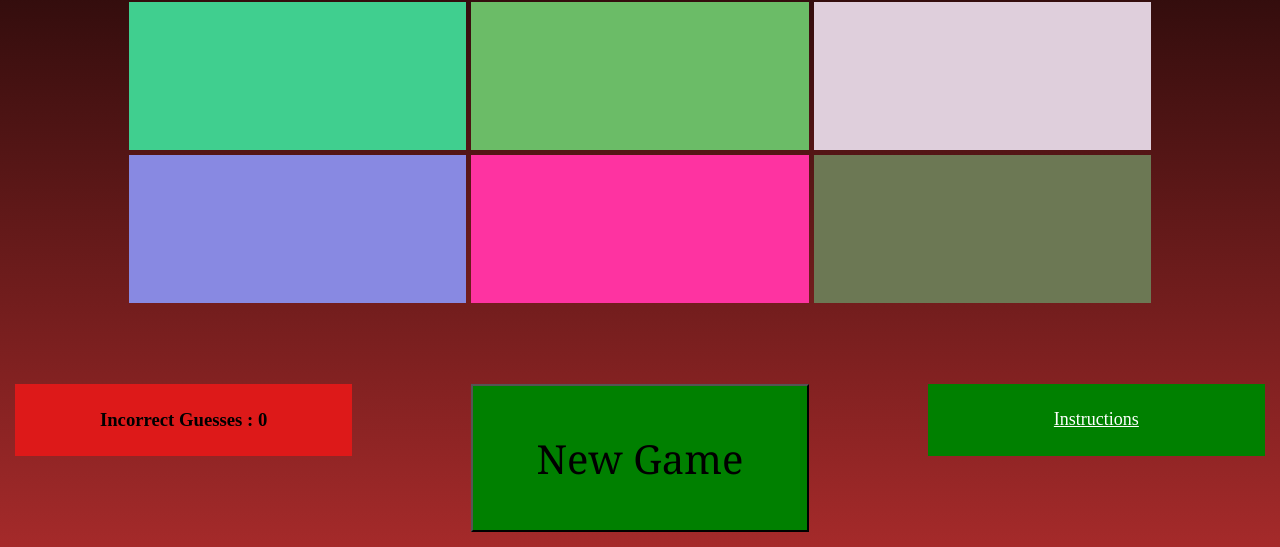
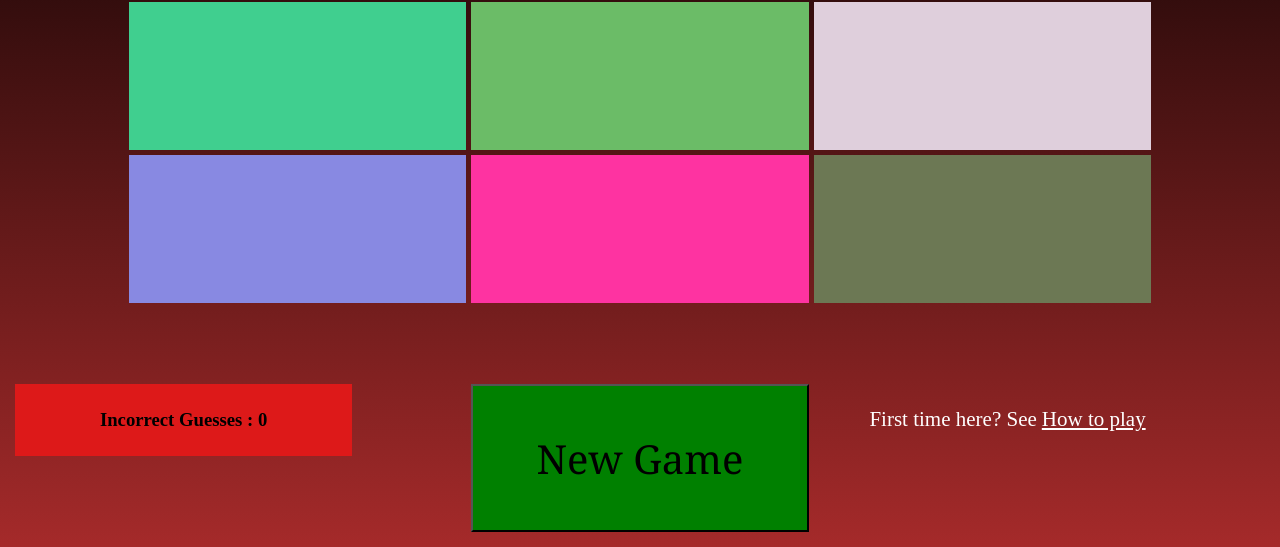
Before and after one commit to alphaaviral/myColorGame, a plain HTML site: page index.html in a window 1280 px wide. Shown: the part 253-800 px from the top of the page. Drawn offline with Linux system fonts and the light colour scheme.

Commit message:
transparent on wrong guess added

```diff
--- a/index.css
+++ b/index.css
@@ -94,13 +94,25 @@
   }
 
   #link{
-    background-color: green;
-    grid-column: 10 / span 3;
+    background-color: transparent ;
+    grid-column: 11 / span 2;
     grid-row: 10 / span 1;
     display: flex;
     flex-direction: column;
     justify-content: center;
-    align-items: center;
-    font-size: large;
+    align-items: flex-start ;
+    font-size: 21px;
     color: white;
   }
+
+  #insTag{
+    background-color: transparent;
+    grid-row: 10 / span 1;
+    grid-column: 9 / span 2 ;
+    color: white;
+    display: flex;
+    flex-direction: column;
+    justify-content: center;
+    align-items: flex-end;
+    font-size: 21px;
+  }
--- a/index.html
+++ b/index.html
@@ -17,8 +17,9 @@
       <div class="tile" id="t5"></div>
       <div class="tile" id="t6"></div>
       <h3 id="counter"></h3>
+      <div id="insTag">First time here? See </div>
       <button id="refButton" onClick="window.location.reload()">New Game</button>
-      <a href="https://alphaaviral.github.io/colorGameIns/" target="_blank" id="link">Instructions</a>
+      <a href="https://alphaaviral.github.io/colorGameIns/" target="_blank" id="link">How to play</a>
     </div>
     <script src="./index.js"></script>
   </body>
--- a/index.js
+++ b/index.js
@@ -34,7 +34,7 @@ t[i].addEventListener("click", function clickAction() {
     t[b].style.background = correctColor;
     }
   } else {
-    t[i].style.background = "black";
+    t[i].style.background = "Transparent";
     y++
     counter.innerHTML = "Incorrect Guesses : " + y;
     t[i].removeEventListener("click", clickAction);
```
